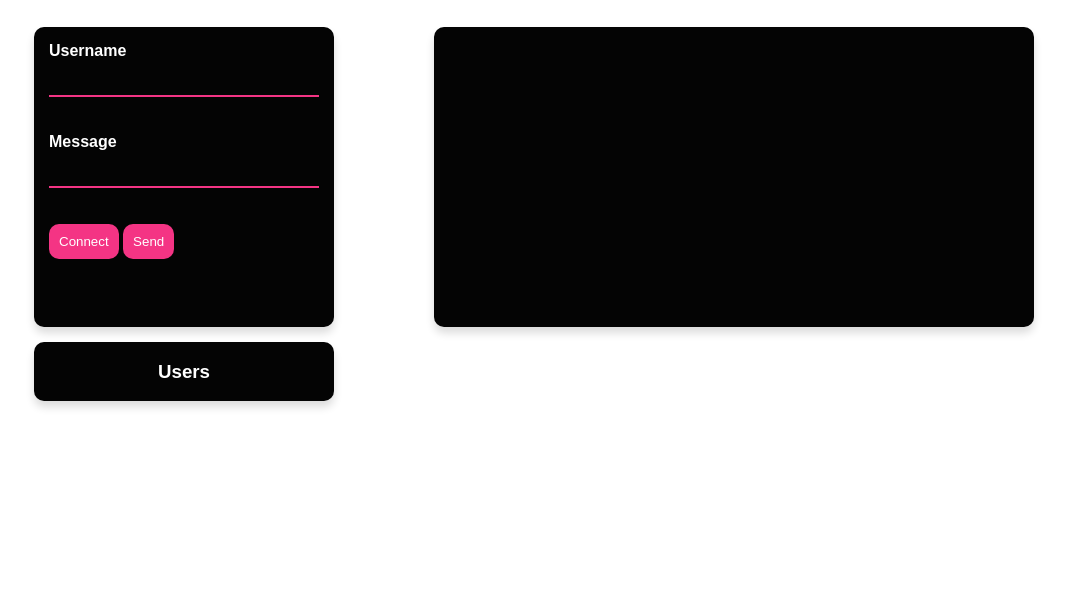
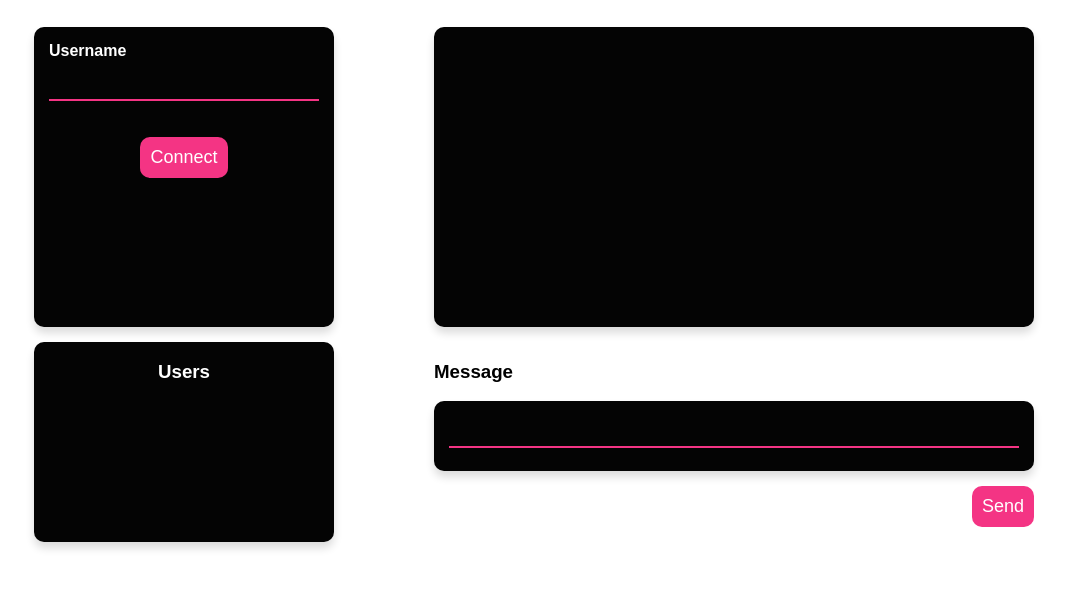
Before and after one commit to Shelzer101/websocket_frontend, a plain HTML site: page index.html in a window 1280 px wide. Shown: the part 83-672 px from the top of the page, without its empty margins (106-1173 px from the left). Drawn offline with Linux system fonts and the light colour scheme.

Commit message:
Finished layout and JS for intech meeting.

```diff
--- a/index.html
+++ b/index.html
@@ -15,27 +15,19 @@
 
         <main>
             <section class="left">
-                <section id="message_box" class="dark_square">
-                    <form id="message_form">
+                <section id="login_box" class="dark_square">
+                    <!-- onsubmit returning false to not refresh page on "Enter" key -->
+                    <form id="login_form" onsubmit="return false;">
                         <div>
                             <label for="name">Username</label>
                             <br>
                             <br>
-                            <input id="name" type="text" />
+                            <input id="name" class="text_input" type="text" />
                         </div>
                         <br>
                         <br>
                         <div>
-                            <label for="message">Message</label>
-                            <br>
-                            <br>
-                            <input id="message" type="text" />
-                        </div>
-                        <br>
-                        <br>
-                        <div>
-                            <button id="connect_button" type="button" onclick="Connect()">Connect</button>
-                            <input id="send_button" type="submit" value="Send"/>
+                            <button id="connect_button" class="button" type="button" onclick="Connect()">Connect</button>
                         </div>
                     </form>
                 </section>
@@ -52,6 +44,20 @@
                 <section id="chat_box" class="dark_square">
 
                 </section>
+
+                <section id="message_box">
+                    <h3>Message</h3>
+                    <!-- onsubmit returning false to not refresh page on "Enter" key -->
+                    <form onsubmit="return false;">
+                        <section class="dark_square">
+                            <input id="message" class="text_input" type="text" />
+                        </section>
+
+                        <div>
+                            <input id="send_button" type="submit" class="button" value="Send" />
+                        </div>
+                    </form>
+                </section>
             </section>
         </main>
     </body>
--- a/logic.js
+++ b/logic.js
@@ -6,9 +6,8 @@ function Connect() {
     ws = new WebSocket("ws://localhost:8080");
 
     ws.onopen = () => {
-        let name = document.forms["message"].name.value;
+        let name = document.forms["login_form"].name.value;
         ws.send(`${name} has entered the chat!`);
-
         // this runs on successful connection
         // change Connect button to disconnect button here
         b_Text.innerHTML = "Disconnect";
@@ -17,20 +16,20 @@ function Connect() {
 
     ws.onmessage = (mesg) => {
         // On receiving a message from the server
-        console.log(`Message Received: ${mesg.data}`);
-        let chatbox = document.getElementById("chatbox");
+        let chat_box = document.getElementById("chat_box");
         let displayed_message = document.createElement("p");
         displayed_message.innerHTML = mesg.data;
-        chatbox.appendChild(displayed_message);
+        chat_box.appendChild(displayed_message);
+        chat_box.scrollTop = chat_box.scrollHeight;
     }
 
     ws.onclose = () => {
-        let name = document.forms["message"].name;
+        let name = document.forms["login_form"].name;
         ws.send(`${name} has left the chat!`);
         b_Text.innerHTML = "Connect";
-        location.reload();
-        // This runs on disconnecting from the server
-        // Change Disconnect button to connect here
+        // Refresh the page
+        // location.reload();
+        document.getElementById("connect_button").setAttribute("onclick", "Connect();");
     }
 
     ws.onerror = (e) => {
@@ -39,7 +38,11 @@ function Connect() {
 
     document.getElementById("send_button").addEventListener("click",
         () => {
-            ws.send(document.getElementById("input_text").value);
+            // Getting the input element
+            let message = document.getElementById("message");
+            ws.send(message.value);
+            // Clearing the text from the element after the message is sent
+            message.value = "";
         }
     )
 }
--- a/main.css
+++ b/main.css
@@ -1,3 +1,4 @@
+/* Overriding defaults */
 body {
     padding: 0;
     margin: 0;
@@ -6,6 +7,8 @@ body {
 input {
     padding: 0;
 }
+/* End - Overriding defaults */
+
 
 body {
     margin: 0 auto;
@@ -40,17 +43,71 @@ section.right {
     align-items: center;
 }
 
-#message_box {
+#login_box {
     height: 300px;
     width: 300px;
 }
 
-#message_box form {
+#login_box form {
     font-weight: bold;
     padding: 15px;
 }
 
-#message_box form input[type=text] {
+#login_box form div:last-of-type {
+    text-align: center;
+}
+
+#users_box {
+    height: 200px;
+    width: 300px;
+    display: flex;
+    flex-direction: column;
+    align-items: center;
+    overflow-y: auto;
+}
+
+#users_box h1 {
+    border-bottom: solid 2px white;
+}
+
+#chat_box {
+    height: 300px;
+    width: 100%;
+    overflow-y: auto;
+}
+
+#chat_box p {
+    margin-left: 15px;
+}
+
+#message_box {
+    height: 200px;
+    width: 100%;
+}
+
+#message_box form {
+    display: flex;
+    flex-direction: column;
+    justify-content: space-evenly;
+}
+
+#message_box form section {
+    height: 70px;
+    display: flex;
+    flex-direction: column;
+    justify-content: center;
+    padding: 0px 15px;
+}
+
+#message_box form div {
+    display: flex;
+    justify-content: flex-end;
+}
+
+
+/* Classes */
+.text_input {
+    font-size: large;
     color: white;
     width: 100%;
     background-color: transparent;
@@ -59,11 +116,12 @@ section.right {
     transition: border-bottom .2s;
 }
 
-#message_box form input[type=text]:focus {
+.text_input:focus {
     border-bottom: solid 2px #FF5FAF;
 }
 
-#message_box form button {
+.button {
+    font-size: 18px;
     border: none;
     border-radius: 10px;
     padding: 10px;
@@ -72,37 +130,8 @@ section.right {
     transition: background-color .5s;
 }
 
-#message_box form button:hover {
+.button:hover {
     background-color: mediumaquamarine;
-}
-
-#message_box form input[type=submit] {
-    border: none;
-    border-radius: 10px;
-    padding: 10px;
-    background-color: #F43484;
-    color: white;
-    transition: background .5s;
-}
-
-#message_box form input[type=submit]:hover {
-    background-color: aquamarine;
-}
-
-#users_box {
-    width: 300px;
-    display: flex;
-    flex-direction: column;
-    align-items: center;
-}
-
-#users_box h1 {
-    border-bottom: solid 2px white;
-}
-
-#chat_box {
-    min-height: 300px;
-    width: 100%;
 }
 
 .dark_square {
@@ -112,3 +141,4 @@ section.right {
     border-radius: 10px;
     margin-bottom: 15px;
 }
+/* End - Class */
```
